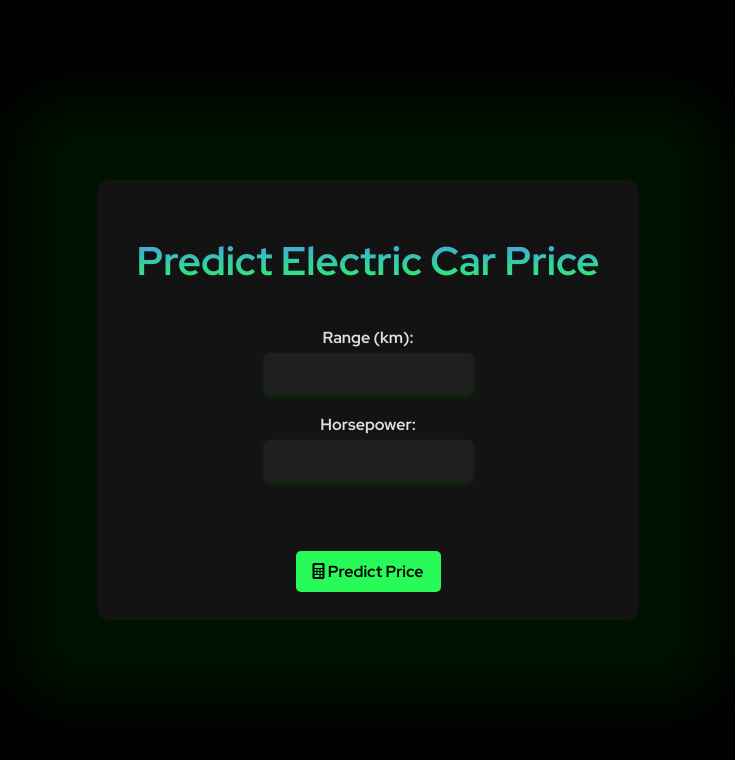
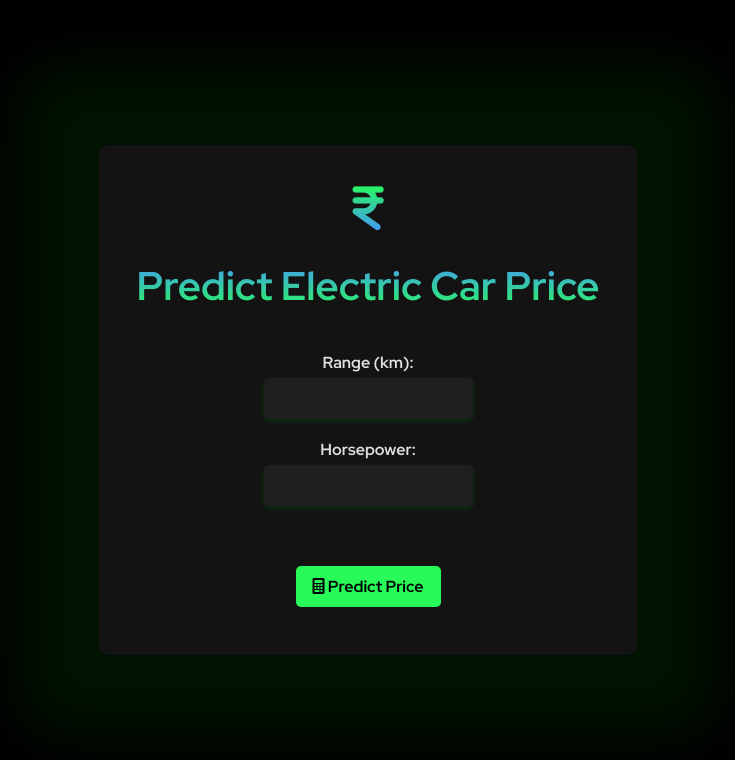
Before and after one commit to Ayaan2328/price-predict-cars, a Flask app: page / in a window 1280 px wide. Shown: the top 760 px of the page, without its empty margins (272-1007 px from the left). Run offline with Flask 3, Linux system fonts and the light colour scheme; parts of the project's set-up code (start-up, migrations or seed data) failed here and were passed over.

Commit message:
Update index.html

```diff
--- a/templates/index.html
+++ b/templates/index.html
@@ -43,7 +43,7 @@
             display: flex;
             flex-direction: column;
             width: 500px;
-            height: 400px;
+            height: 470px;
             transition: transform 0.3s, box-shadow 0.3s;
         }
 
@@ -78,7 +78,8 @@
         }
 
         button {
-        	margin-top: 50px;
+            margin-bottom: 50px;
+        	margin-top: 40px;
         	width: 29%;
 	    	font-family: 'Red Hat Display', sans-serif;
             padding: 10px;
@@ -96,11 +97,18 @@
             transform: translateY(-3px);
             background-color: #4596FB; /* Lighter green on hover */
         }
+
     </style>
 </head>
 <body>
     <div class="container">
     <form action="/predict" method="POST">
+    <i class="fa-solid fa-indian-rupee-sign"
+    style="background: -webkit-linear-gradient(#28fb59,#4596FB);
+           -webkit-background-clip: text;
+            -webkit-text-fill-color: transparent;
+            font-size: 50px;
+            margin-top: 40px;"></i>
         <h1>Predict Electric Car Price</h1>
         <label for="range">Range (km):</label>
         <input type="number" id="range" name="range" required>
```
